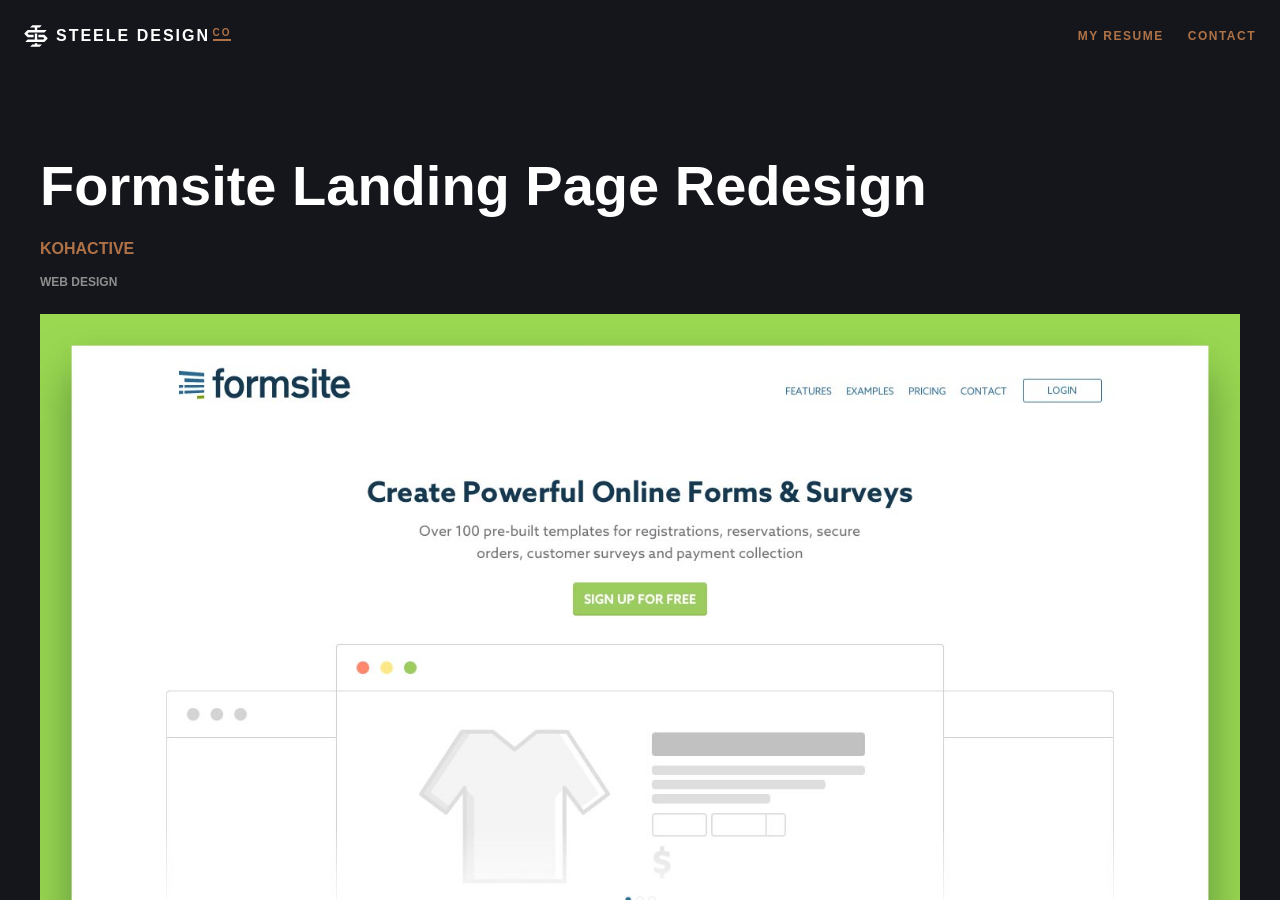
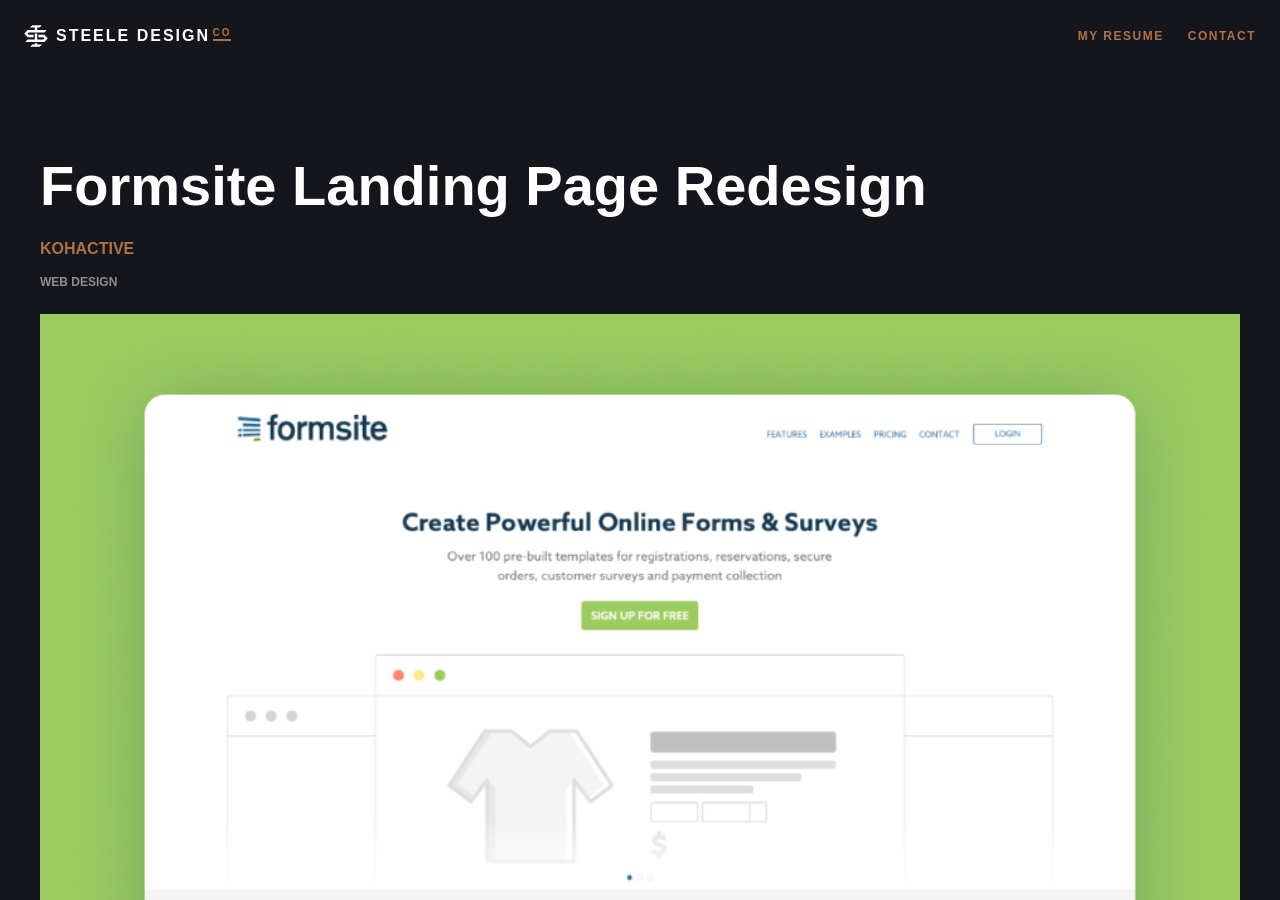
Before and after one commit to iansteele/iansteele, a Jekyll site: the page built from _projects/formsite.html, in a window 1280 px wide and 900 px high. Built offline with Jekyll 4.4.1, drawn with Linux system fonts in a browser that asks for light colours; some web fonts are replaced.

```diff
--- a/_projects/formsite.html
+++ b/_projects/formsite.html
@@ -2,7 +2,7 @@
 layout: project
 title:  "Formsite Landing Page Redesign"
 subtitle: "kohactive"
-thumbnail: "assets/img/formsite/thumb.jpg"
+thumbnail: "assets/img/formsite/formsite-thumb.jpg"
 categories: project
 tags:
   - Web Design
@@ -11,6 +11,8 @@ summary:
 order: 4
 visible: 1
 ---
+
 <div>
+  <img src=/assets/img/formsite/formsite-thumb.jpg alt="Full page view of redesigned Formsite website homepage">
   <img src=/assets/img/formsite/formsite-website.jpg alt="Full page view of redesigned Formsite website homepage">
 </div>
```
Also changed, not shown: assets/img/formsite/formsite-thumb.jpg (renamed from assets/img/formsite/Thumb.jpg).
